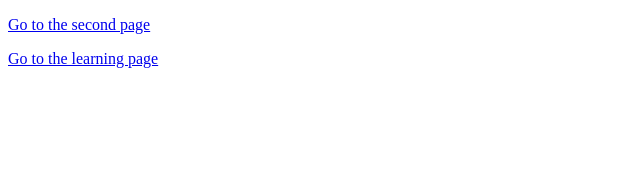
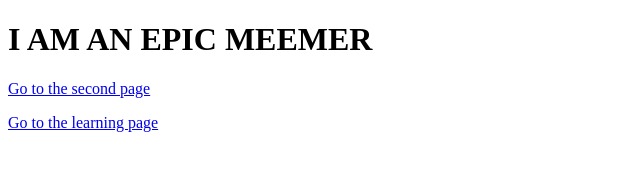
Before and after one commit to rfukutome/rfukutome, a plain HTML site: page index.html in a window 1280 px wide. Shown: the whole page, without its empty margins (0-640 px from the left). Drawn offline with Linux system fonts and the light colour scheme.

Commit message:
Adding more

```diff
--- a/index.html
+++ b/index.html
@@ -5,6 +5,7 @@
 		<title>Richard Fukutome</title>
 	</head>
 	<body>
+		<h1><strong>I AM AN EPIC MEEMER</strong></h1>
 		<p> <a href="html/Dream Journal.html">Go to the second page</a> </p>
 		<a href="html/htmlLearning.html">Go to the learning page</a> </br>
 	</body>
```
